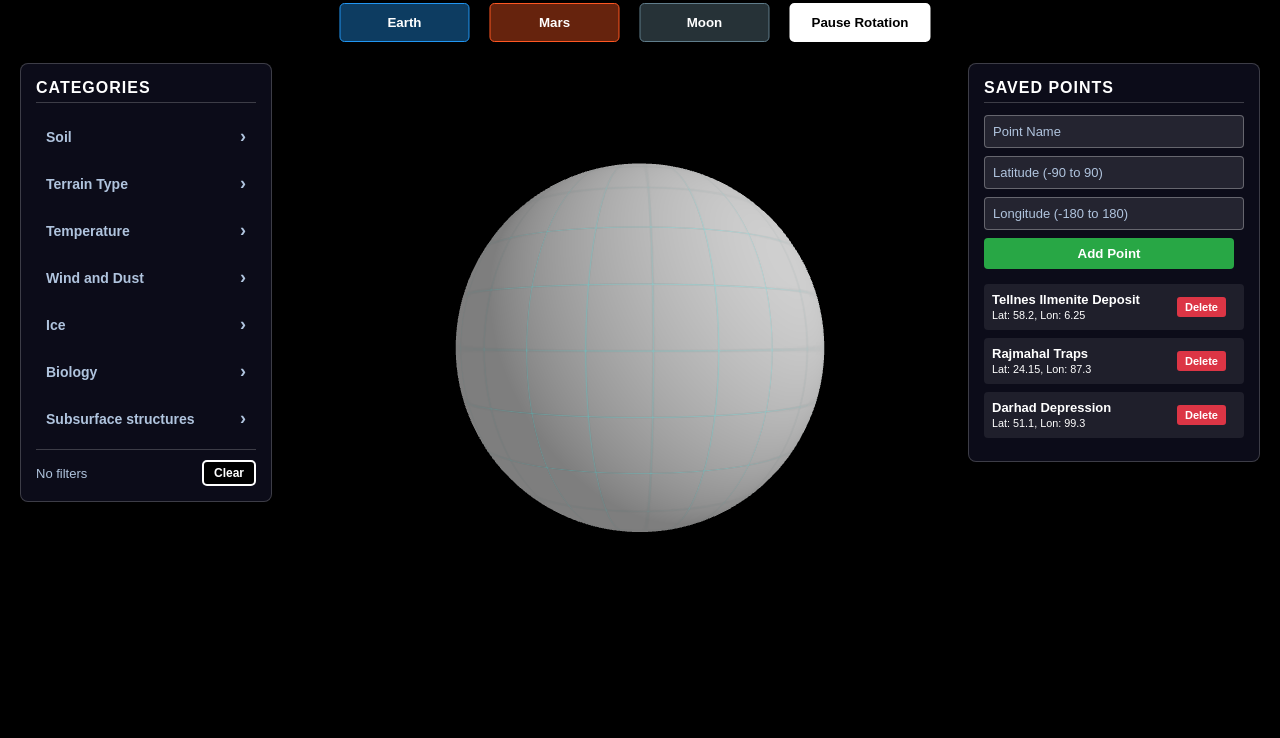
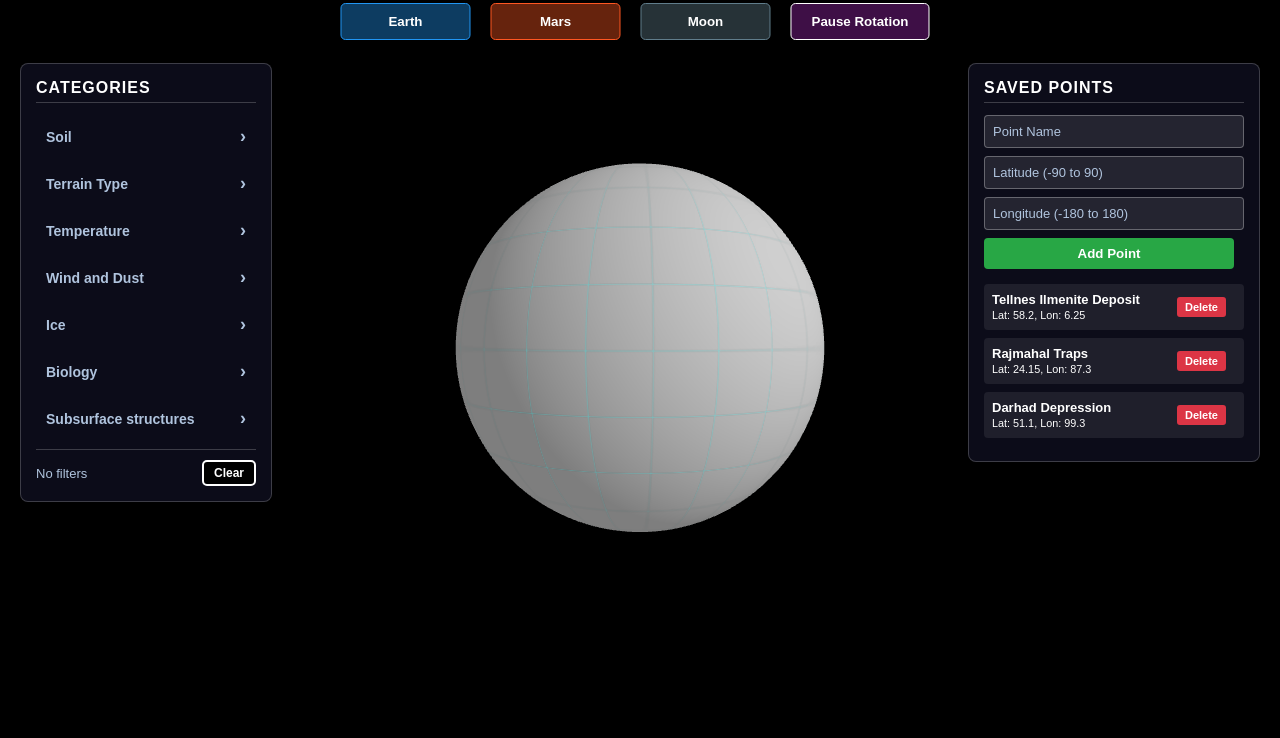
Before and after one commit to Reki-0/TerraTrio, a plain HTML site: page index.html in a window 1280 px wide. Shown: the part 62-800 px from the top of the page. Drawn offline with nearby package versions, Linux system fonts and the light colour scheme; animation ran at ten frames a second.

Commit message:
Update style.css

```diff
--- a/static/style.css
+++ b/static/style.css
@@ -457,16 +457,20 @@ button:hover {
     font-size: 13px; color: #b0c4de;
 }
 #catalog-clear { margin: 0; padding: 4px 10px; font-size: 12px; }
-/* Przycisk Pause/Resume Rotation - czysty biały styl */
+/* Przycisk Pause/Resume Rotation – półprzezroczysty z podświetleniem jak planety */
 #rotBtn {
-    background: #ffffff !important;
-    color: #000000 !important;
-    border: 2px solid #ffffff !important;
+    background: rgba(255, 255, 255, 0.2);
+    color: white;
+    border: 1px solid white;
+    cursor: pointer;
+    border-radius: 5px;
     font-weight: bold;
+    transition: background 0.3s, transform 0.2s;
 }
 
 #rotBtn:hover {
-    background: rgba(255, 255, 255, 0.8) !important;
+    background: rgba(255, 255, 255, 0.5);
+    transform: translateY(-2px);
 }
 
 /* Przycisk czyszczenia filtrów (#catalog-clear) - styl czarno-biały */
```
